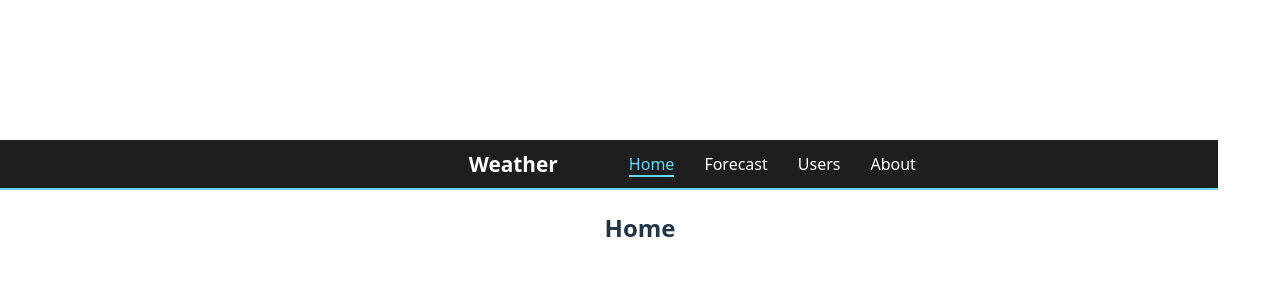
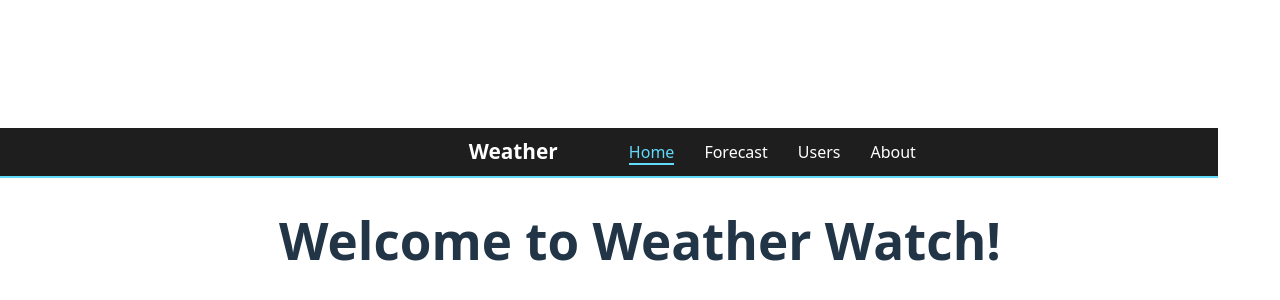
Before and after one commit to Haileyboo111/WeatherWatchApp, a React (Vite) app in the folder WeatherWatch/: page / in a window 1280 px wide. Shown: the part 110-410 px from the top of the page. Built offline with nearby package versions, Linux system fonts and the light colour scheme.

Commit message:
fixing home file

```diff
--- a/WeatherWatch/src/Home.jsx
+++ b/WeatherWatch/src/Home.jsx
@@ -1,5 +1,5 @@
 function Home() {
-    return <h2>Home</h2>;
+    return <h1>Welcome to Weather Watch!</h1>;
 }
 
 export default Home;
```
